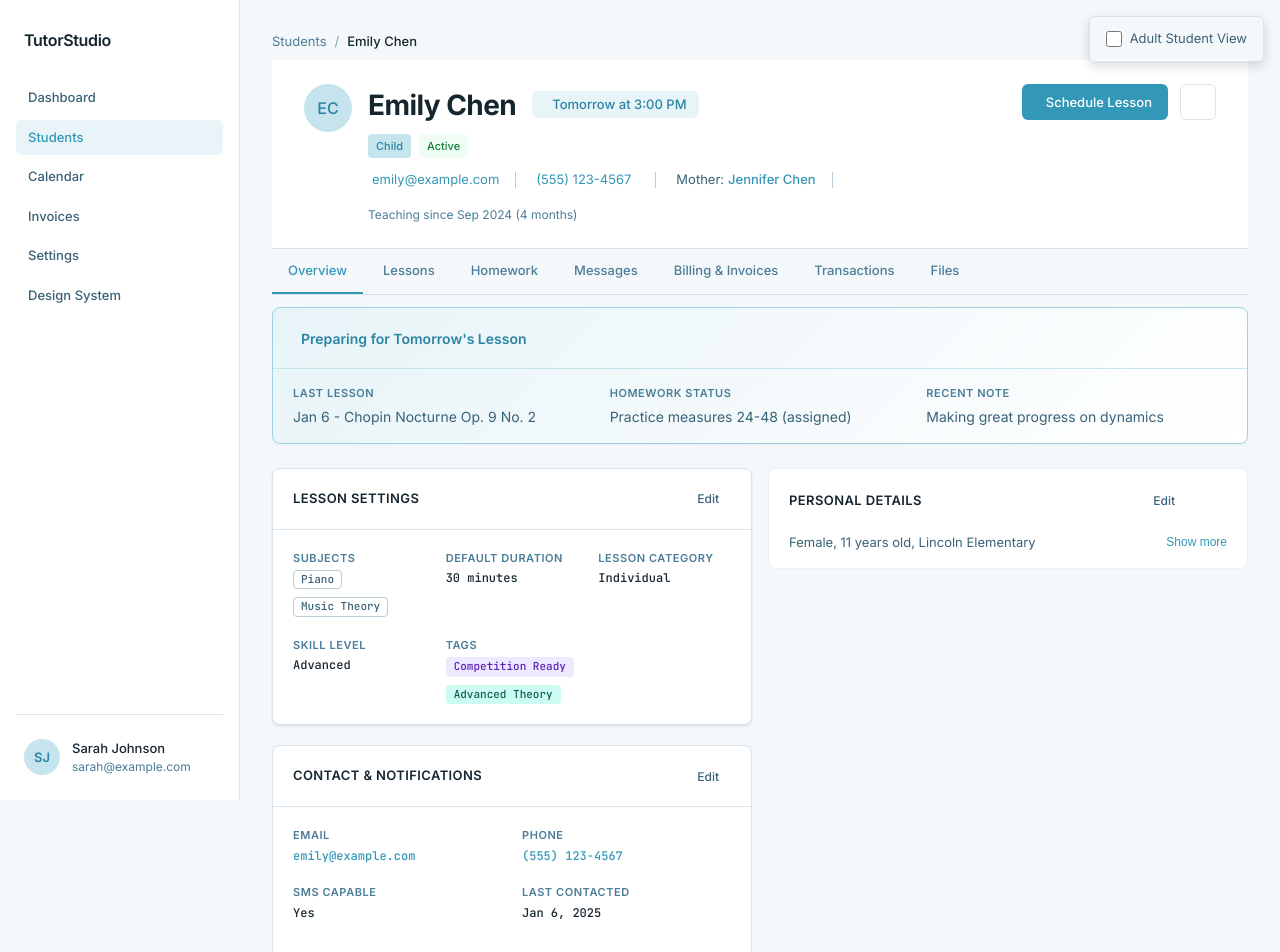
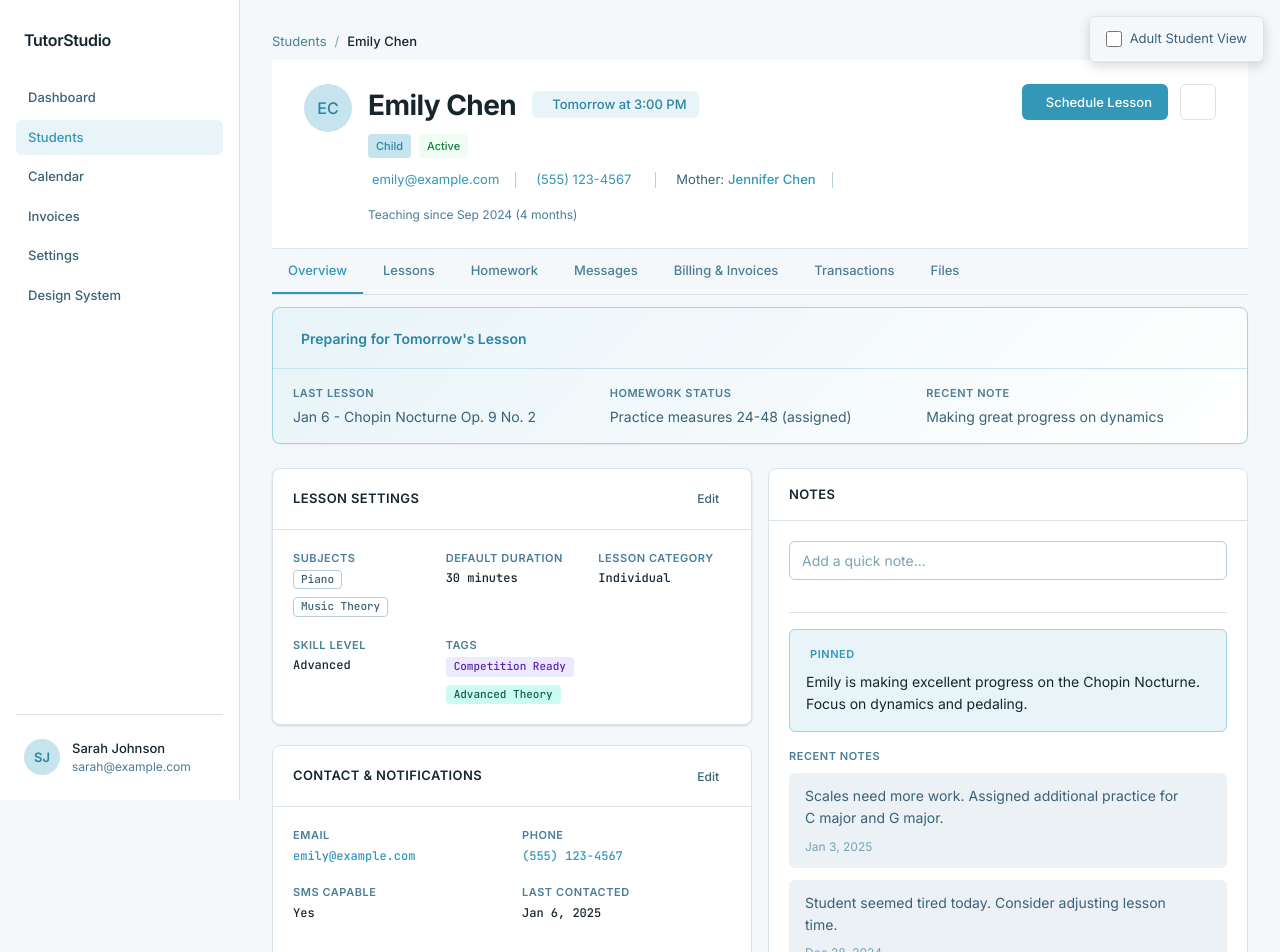
Before and after one commit to endermalkoc/tutor, a React (Vite) app in the folder wireframes/: page /students/1 in a window 1280 px wide. Shown: the top 952 px of the page. Built offline with nearby package versions, Linux system fonts and the light colour scheme; some icons are missing.

Commit message:
refactor: update layout and functionality of Student Detail Page, enhance Personal Details editing experience

```diff
--- a/wireframes/src/pages/StudentDetailPage/StudentDetailPage.css
+++ b/wireframes/src/pages/StudentDetailPage/StudentDetailPage.css
@@ -60,6 +60,15 @@
   .overview-columns {
     grid-template-columns: 1fr;
   }
+
+  /* In single column, keep original order: left column content first, then right column */
+  .overview-column--left {
+    order: 1;
+  }
+
+  .overview-column--right {
+    order: 2;
+  }
 }
 
 @media (max-width: 768px) {
--- a/wireframes/src/pages/StudentDetailPage/StudentDetailPage.tsx
+++ b/wireframes/src/pages/StudentDetailPage/StudentDetailPage.tsx
@@ -1,4 +1,4 @@
-import { useState } from 'react';
+import { useState, useRef } from 'react';
 import { useParams, Routes, Route } from 'react-router-dom';
 import { Breadcrumb } from '../../components/layout';
 import {
@@ -199,8 +199,20 @@ const adultPersonalDetailsData: PersonalDetailsData = {
   studentSince: '2024-01',
 };
 
+interface OverviewTabProps {
+  isAdult: boolean;
+  personalDetailsRef: React.RefObject<HTMLDivElement>;
+  personalDetailsEditing: boolean;
+  onPersonalDetailsEditChange: (editing: boolean) => void;
+}
+
 // Overview Tab Component
-function OverviewTab({ isAdult }: { isAdult: boolean }) {
+function OverviewTab({
+  isAdult,
+  personalDetailsRef,
+  personalDetailsEditing,
+  onPersonalDetailsEditChange,
+}: OverviewTabProps) {
   const [lessonSettings, setLessonSettings] = useState(lessonSettingsData);
   const [contactInfo, setContactInfo] = useState(isAdult ? adultContactData : childContactData);
   const [personalDetails, setPersonalDetails] = useState(
@@ -283,7 +295,10 @@ function OverviewTab({ isAdult }: { isAdult: boolean }) {
               }}
             />
           )}
+        </div>
 
+        {/* Right Column */}
+        <div className="overview-column overview-column--right">
           <NotesSection
             notes={notes.filter(n => !n.isPinned).slice(0, 3)}
             pinnedNote={pinnedNote}
@@ -294,13 +309,13 @@ function OverviewTab({ isAdult }: { isAdult: boolean }) {
             onDeleteNote={handleDeleteNote}
             onEditNote={handleEditNote}
           />
-        </div>
 
-        {/* Right Column */}
-        <div className="overview-column overview-column--right">
           <PersonalDetailsSection
+            ref={personalDetailsRef}
             data={personalDetails}
             onSave={setPersonalDetails}
+            editing={personalDetailsEditing}
+            onEditChange={onPersonalDetailsEditChange}
           />
         </div>
       </div>
@@ -312,8 +327,16 @@ function OverviewTab({ isAdult }: { isAdult: boolean }) {
 export function StudentDetailPage() {
   const { id } = useParams<{ id: string }>();
   const [isAdult, setIsAdult] = useState(false);
+  const [personalDetailsEditing, setPersonalDetailsEditing] = useState(false);
+  const personalDetailsRef = useRef<HTMLDivElement>(null);
 
   const studentData = isAdult ? adultStudentData : childStudentData;
+
+  const handleEditStudent = () => {
+    // Scroll to personal details section and trigger edit mode
+    personalDetailsRef.current?.scrollIntoView({ behavior: 'smooth', block: 'start' });
+    setPersonalDetailsEditing(true);
+  };
 
   return (
     <div className="student-detail-page">
@@ -341,7 +364,7 @@ export function StudentDetailPage() {
       <StudentHeader
         student={studentData}
         onScheduleLesson={() => console.log('Schedule lesson')}
-        onEdit={() => console.log('Edit student')}
+        onEdit={handleEditStudent}
         onSendMessage={() => console.log('Send message')}
         onChangeStatus={() => console.log('Change status')}
         onArchive={() => console.log('Archive')}
@@ -354,7 +377,14 @@ export function StudentDetailPage() {
       {/* Tab Content */}
       <div className="tab-content">
         <Routes>
-          <Route index element={<OverviewTab isAdult={isAdult} />} />
+          <Route index element={
+            <OverviewTab
+              isAdult={isAdult}
+              personalDetailsRef={personalDetailsRef}
+              personalDetailsEditing={personalDetailsEditing}
+              onPersonalDetailsEditChange={setPersonalDetailsEditing}
+            />
+          } />
           <Route path="lessons" element={<LessonsTab />} />
           <Route path="homework" element={<HomeworkTab />} />
           <Route path="messages" element={<MessagesTab />} />
--- a/wireframes/src/pages/StudentDetailPage/components/PersonalDetailsSection.tsx
+++ b/wireframes/src/pages/StudentDetailPage/components/PersonalDetailsSection.tsx
@@ -1,4 +1,4 @@
-import { useState } from 'react';
+import { useState, forwardRef } from 'react';
 import {
   SectionCard,
   DataGrid,
@@ -25,6 +25,10 @@ export interface PersonalDetailsData {
 export interface PersonalDetailsSectionProps {
   data: PersonalDetailsData;
   onSave?: (data: PersonalDetailsData) => void;
+  /** Controlled editing state */
+  editing?: boolean;
+  /** Callback when edit mode changes */
+  onEditChange?: (editing: boolean) => void;
   className?: string;
 }
 
@@ -51,7 +55,8 @@ const statusVariantMap: Record<string, 'success' | 'indigo' | 'warning' | 'cyan'
   inactive: 'default',
 };
 
-export function PersonalDetailsSection({ data, onSave, className = '' }: PersonalDetailsSectionProps) {
+export const PersonalDetailsSection = forwardRef<HTMLDivElement, PersonalDetailsSectionProps>(
+  function PersonalDetailsSection({ data, onSave, editing, onEditChange, className = '' }, ref) {
   const [editData, setEditData] = useState<PersonalDetailsData>(data);
 
   const handleSave = () => {
@@ -244,6 +249,7 @@ export function PersonalDetailsSection({ data, onSave, className = '' }: Persona
   );
 
   return (
+    <div ref={ref}>
       <SectionCard
         title="Personal Details"
         variant="secondary"
@@ -251,6 +257,8 @@ export function PersonalDetailsSection({ data, onSave, className = '' }: Persona
         defaultCollapsed
         collapsedSummary={getCollapsedSummary()}
         editable
+        editing={editing}
+        onEditChange={onEditChange}
         onSave={handleSave}
         onCancel={handleCancel}
         editContent={editContent}
@@ -258,5 +266,6 @@ export function PersonalDetailsSection({ data, onSave, className = '' }: Persona
       >
         {viewContent}
       </SectionCard>
+    </div>
   );
-}
+});
```
Also changed, not shown: 3 other files (tests, documents, lock files or other folders). Lines whose indentation alone changed are shown as unchanged.
